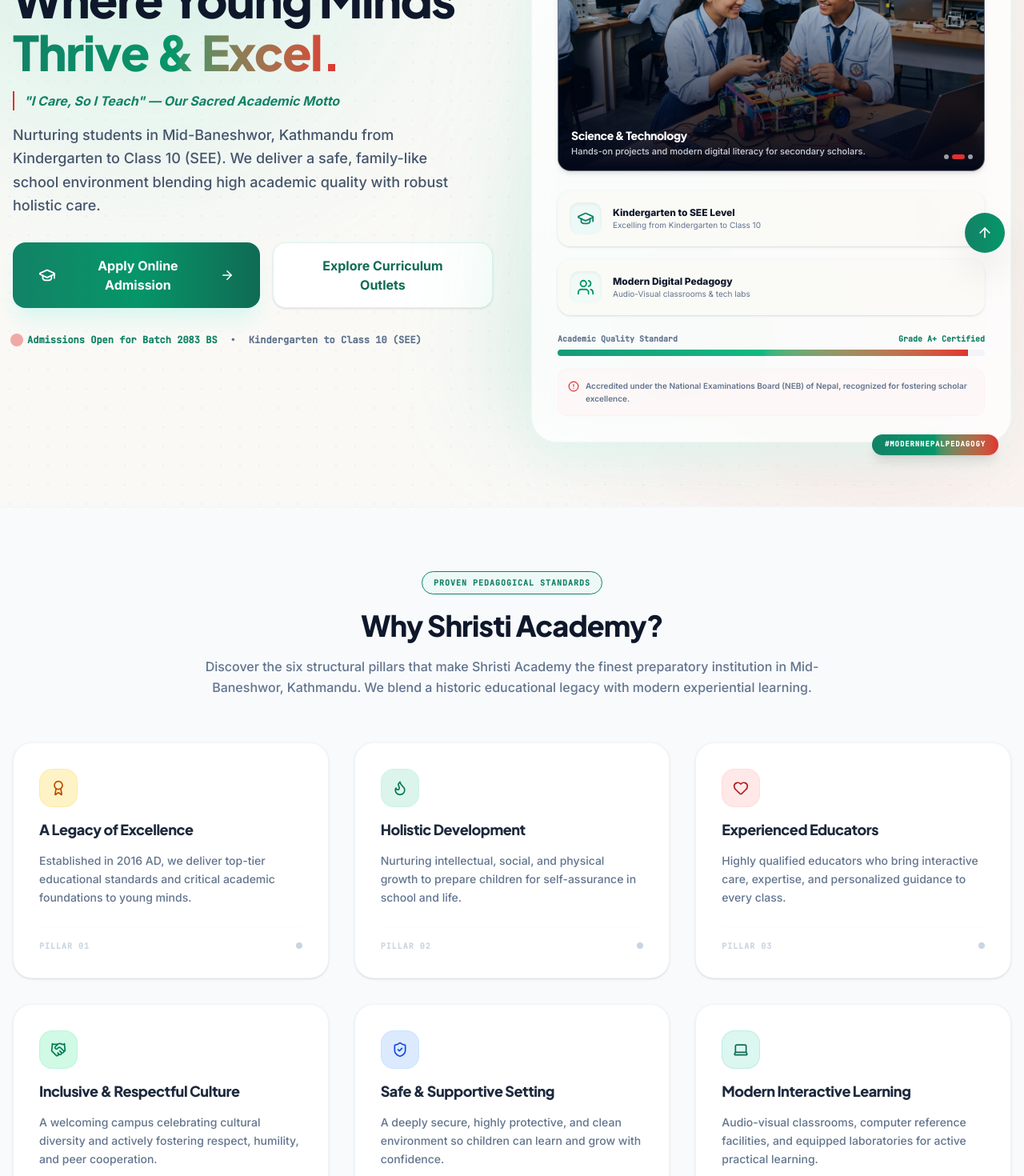
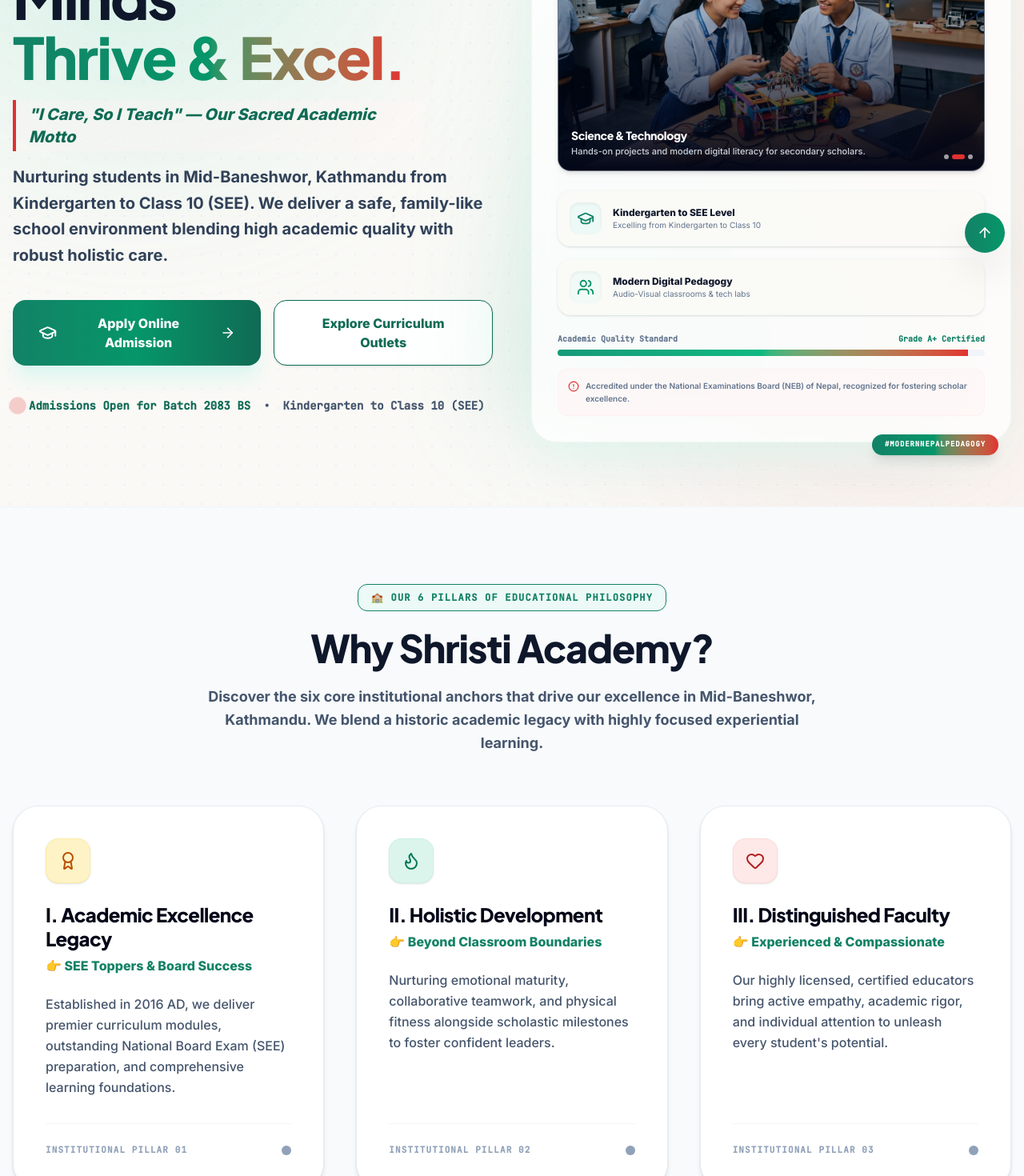
Before and after one commit to himpower2025/Shristi-School, a React (Vite) app: page / in a window 1280 px wide. Shown: the part 460-1930 px from the top of the page at 80% size. Built offline with nearby package versions, Linux system fonts and the light colour scheme.

Commit message:
style: enhance typography and content readability
Refined UI text scales, updated component layouts for better visual impact, and improved program descriptions to emphasize academic quality.

```diff
--- a/src/components/Hero.tsx
+++ b/src/components/Hero.tsx
@@ -89,47 +89,47 @@
             <span className="text-xs font-mono font-extrabold uppercase tracking-widest text-indigo-600 bg-indigo-50 px-3 py-1.5 rounded-lg inline-block border border-indigo-150">
               🏫 Shristi Academy Secondary School
             </span>
-            <h1 className="font-display font-black text-4xl sm:text-5xl md:text-6xl tracking-tight leading-[1.1] text-slate-900">
+            <h1 className="font-display font-black text-5xl sm:text-6xl md:text-7xl tracking-tight leading-[1.05] text-slate-900">
               Where Young Minds <br />
               <span className="bg-clip-text text-transparent bg-gradient-to-r from-indigo-600 via-purple-600 to-pink-500">
                 Thrive & Excel.
               </span>
             </h1>
-            <p className="text-indigo-600 text-sm sm:text-base font-bold italic border-l-2 border-pink-500 pl-3">
+            <p className="text-indigo-700 text-lg sm:text-xl font-black italic border-l-4 border-pink-500 pl-4 py-1 bg-pink-50/30 rounded-r-lg max-w-lg">
               "I Care, So I Teach" — Our Sacred Academic Motto
             </p>
-            <p className="text-slate-600 text-base md:text-lg font-medium leading-relaxed max-w-xl">
+            <p className="text-slate-700 text-lg sm:text-xl font-bold leading-relaxed max-w-2xl">
               Nurturing students in Mid-Baneshwor, Kathmandu from Kindergarten to Class 10 (SEE). We deliver a safe, family-like school environment blending high academic quality with robust holistic care.
             </p>
           </div>
 
           {/* CTA Buttons */}
-          <div className="flex flex-col sm:flex-row gap-4 pt-2">
+          <div className="flex flex-col sm:flex-row gap-4 pt-4">
             <button
               onClick={onApplyNow}
-              className="px-8 py-4 bg-gradient-to-r from-indigo-600 via-purple-600 to-indigo-700 hover:opacity-95 text-white font-bold rounded-2xl shadow-xl shadow-indigo-100 flex items-center justify-center space-x-2.5 cursor-pointer transition-all hover:translate-y-[-3px]"
+              className="px-8 py-4 bg-gradient-to-r from-indigo-600 via-purple-600 to-indigo-700 hover:opacity-95 text-white font-black rounded-2xl shadow-xl shadow-indigo-100 flex items-center justify-center space-x-2.5 cursor-pointer transition-all hover:translate-y-[-3px]"
             >
-              <GraduationCap className="w-5.5 h-5.5" />
-              <span>Apply Online Admission</span>
-              <ArrowRight className="w-4.5 h-4.5" />
+              <GraduationCap className="w-6 h-6" />
+              <span className="text-sm sm:text-base">Apply Online Admission</span>
+              <ArrowRight className="w-5 h-5" />
             </button>
 
             <button
               onClick={onExplorePrograms}
-              className="px-8 py-4 bg-white hover:bg-slate-50 text-indigo-700 font-bold rounded-2xl border border-indigo-100 flex items-center justify-center space-x-2 cursor-pointer shadow-sm transition-all hover:translate-y-[-3px]"
+              className="px-8 py-4 bg-white hover:bg-slate-50 text-indigo-700 font-black rounded-2xl border border-indigo-250 flex items-center justify-center space-x-2 cursor-pointer shadow-sm transition-all hover:translate-y-[-3px]"
             >
-              <span>Explore Curriculum Outlets</span>
+              <span className="text-sm sm:text-base">Explore Curriculum Outlets</span>
             </button>
           </div>
 
           {/* Location Badge */}
-          <div className="pt-2 flex flex-wrap gap-y-2 items-center gap-x-4 text-slate-500 text-xs font-mono font-bold">
-            <span className="flex items-center text-indigo-600">
-              <span className="w-2.5 h-2.5 rounded-full bg-pink-500 mr-2 animate-ping" />
+          <div className="pt-4 flex flex-wrap gap-y-2 items-center gap-x-4 text-slate-600 text-xs sm:text-sm font-mono font-black">
+            <span className="flex items-center text-indigo-700">
+              <span className="w-3 h-3 rounded-full bg-pink-500 mr-2 animate-ping" />
               Admissions Open for Batch 2083 BS
             </span>
             <span className="hidden sm:inline">•</span>
-            <span className="text-slate-500">Kindergarten to Class 10 (SEE)</span>
+            <span className="text-slate-600">Kindergarten to Class 10 (SEE)</span>
           </div>
 
         </div>
--- a/src/components/WhyShristi.tsx
+++ b/src/components/WhyShristi.tsx
@@ -1,77 +1,83 @@
 import { motion } from "motion/react";
-import { Award, Compass, Heart, ShieldAlert, ShieldCheck, Laptop, Flame, Handshake } from "lucide-react";
+import { Award, Heart, ShieldCheck, Laptop, Flame, Handshake } from "lucide-react";
 
 export default function WhyShristi() {
   const pillars = [
     {
       id: "why-pillar-1",
-      title: "A Legacy of Excellence",
-      description: "Established in 2016 AD, we deliver top-tier educational standards and critical academic foundations to young minds.",
+      title: "I. Academic Excellence Legacy",
+      highlight: "SEE Toppers & Board Success",
+      description: "Established in 2016 AD, we deliver premier curriculum modules, outstanding National Board Exam (SEE) preparation, and comprehensive learning foundations.",
       icon: Award,
       badgeColor: "bg-amber-100 text-amber-700 border-amber-200/50",
-      accentBg: "hover:border-amber-400 group-hover:bg-amber-50"
+      accentBg: "hover:border-amber-400 hover:bg-amber-50/10"
     },
     {
       id: "why-pillar-2",
-      title: "Holistic Development",
-      description: "Nurturing intellectual, social, and physical growth to prepare children for self-assurance in school and life.",
+      title: "II. Holistic Development",
+      highlight: "Beyond Classroom Boundaries",
+      description: "Nurturing emotional maturity, collaborative teamwork, and physical fitness alongside scholastic milestones to foster confident leaders.",
       icon: Flame,
       badgeColor: "bg-purple-100 text-purple-700 border-purple-200/50",
-      accentBg: "hover:border-purple-400 group-hover:bg-purple-50"
+      accentBg: "hover:border-purple-400 hover:bg-purple-50/10"
     },
     {
       id: "why-pillar-3",
-      title: "Experienced Educators",
-      description: "Highly qualified educators who bring interactive care, expertise, and personalized guidance to every class.",
+      title: "III. Distinguished Faculty",
+      highlight: "Experienced & Compassionate",
+      description: "Our highly licensed, certified educators bring active empathy, academic rigor, and individual attention to unleash every student's potential.",
       icon: Heart,
       badgeColor: "bg-pink-100 text-pink-700 border-pink-200/50",
-      accentBg: "hover:border-pink-400 group-hover:bg-pink-50"
+      accentBg: "hover:border-pink-400 hover:bg-pink-50/10"
     },
     {
       id: "why-pillar-4",
-      title: "Inclusive & Respectful Culture",
-      description: "A welcoming campus celebrating cultural diversity and actively fostering respect, humility, and peer cooperation.",
+      title: "IV. Cultural Harmony & Ethics",
+      highlight: "Humility, Respect & Integrity",
+      description: "Celebrating diverse background heritages in Kathmandu while anchoring students in mutual respect, ethical leadership, and high civic values.",
       icon: Handshake,
       badgeColor: "bg-emerald-100 text-emerald-700 border-emerald-200/50",
-      accentBg: "hover:border-emerald-400 group-hover:bg-emerald-50"
+      accentBg: "hover:border-emerald-400 hover:bg-emerald-50/10"
     },
     {
       id: "why-pillar-5",
-      title: "Safe & Supportive Setting",
-      description: "A deeply secure, highly protective, and clean environment so children can learn and grow with confidence.",
+      title: "V. Safe & Supportive Sanctuary",
+      highlight: "A Protective Second Home",
+      description: "A secure, modern campus equipped with round-the-clock safety, professional counseling, and healthy, nutrient-rich meal options.",
       icon: ShieldCheck,
       badgeColor: "bg-blue-100 text-blue-700 border-blue-200/50",
-      accentBg: "hover:border-blue-400 group-hover:bg-blue-50"
+      accentBg: "hover:border-blue-400 hover:bg-blue-50/10"
     },
     {
       id: "why-pillar-6",
-      title: "Modern Interactive Learning",
-      description: "Audio-visual classrooms, computer reference facilities, and equipped laboratories for active practical learning.",
+      title: "VI. Advanced Laboratories & Tech",
+      highlight: "Practical Experiential Learning",
+      description: "Equipped science labs, multi-media classrooms, and advanced computer workstations to translate textbook theory into real-world insights.",
       icon: Laptop,
       badgeColor: "bg-indigo-100 text-indigo-700 border-indigo-200/50",
-      accentBg: "hover:border-indigo-400 group-hover:bg-indigo-50"
+      accentBg: "hover:border-indigo-400 hover:bg-indigo-50/10"
     }
   ];
 
   return (
-    <section className="py-20 px-4 bg-slate-50 border-y border-slate-100/80" id="why-shristi">
-      <div className="max-w-7xl mx-auto space-y-14">
+    <section className="py-24 px-4 bg-slate-50 border-y border-slate-100/80" id="why-shristi">
+      <div className="max-w-7xl mx-auto space-y-16">
 
         {/* Section Title */}
         <div className="text-center max-w-3xl mx-auto space-y-4">
-          <span className="text-[10px] font-mono font-bold uppercase tracking-widest text-indigo-600 bg-indigo-50 border border-indigo-150 px-3.5 py-1.5 rounded-full inline-block">
-            Proven Pedagogical Standards
+          <span className="text-xs font-mono font-black uppercase tracking-widest text-indigo-600 bg-indigo-50 border border-indigo-150 px-4 py-2 rounded-xl inline-block">
+            🏫 Our 6 Pillars of Educational Philosophy
           </span>
-          <h2 id="why-shristi-title" className="font-display font-black text-3xl sm:text-4xl text-slate-900 tracking-tight leading-tight">
+          <h2 id="why-shristi-title" className="font-display font-black text-4xl sm:text-5xl text-slate-900 tracking-tight leading-tight">
             Why Shristi Academy?
           </h2>
-          <p className="text-slate-500 font-medium text-sm sm:text-base leading-relaxed">
-            Discover the six structural pillars that make Shristi Academy the finest preparatory institution in Mid-Baneshwor, Kathmandu. We blend a historic educational legacy with modern experiential learning.
+          <p className="text-slate-600 font-bold text-base sm:text-lg leading-relaxed">
+            Discover the six core institutional anchors that drive our excellence in Mid-Baneshwor, Kathmandu. We blend a historic academic legacy with highly focused experiential learning.
           </p>
         </div>
 
         {/* Pillars Responsive Grid (Cards Format - highly visible, clean offset colors) */}
-        <div className="grid grid-cols-1 md:grid-cols-2 lg:grid-cols-3 gap-6 sm:gap-8">
+        <div className="grid grid-cols-1 md:grid-cols-2 lg:grid-cols-3 gap-8 sm:gap-10">
           {pillars.map((pillar, index) => {
             const Icon = pillar.icon;
             return (
@@ -82,31 +88,38 @@
                 whileInView={{ opacity: 1, y: 0 }}
                 viewport={{ once: true, margin: "-100px" }}
                 transition={{ duration: 0.4, delay: index * 0.08 }}
-                className={`group bg-white p-6 sm:p-8 rounded-[24px] border border-slate-100/90 shadow-sm transition-all duration-300 hover:shadow-xl hover:-translate-y-1 flex flex-col justify-between ${pillar.accentBg}`}
+                className={`group bg-white p-8 sm:p-10 rounded-[32px] border border-slate-200/85 shadow-md hover:shadow-2xl hover:-translate-y-2 flex flex-col justify-between transition-all duration-300 ${pillar.accentBg}`}
               >
-                <div className="space-y-4">
+                <div className="space-y-6">
                   {/* Icon Bag */}
-                  <div className={`w-12 h-12 rounded-2xl flex items-center justify-center border ${pillar.badgeColor} transition-transform duration-300 group-hover:scale-110`}>
-                    <Icon className="w-5 h-5 shrink-0" />
+                  <div className={`w-14 h-14 rounded-2xl flex items-center justify-center border ${pillar.badgeColor} transition-transform duration-300 group-hover:scale-110 shadow-sm`}>
+                    <Icon className="w-6 h-6 shrink-0" />
                   </div>
 
-                  {/* Title */}
-                  <h3 className="font-display font-extrabold text-lg text-slate-800 tracking-tight leading-snug group-hover:text-indigo-900 transition-colors">
-                    {pillar.title}
-                  </h3>
+                  <div className="space-y-2">
+                    {/* Main Title - MUCH LARGER & BOLDER AS REQUESTED */}
+                    <h3 className="font-display font-black text-xl sm:text-2xl text-slate-950 tracking-tight leading-tight group-hover:text-indigo-600 transition-colors">
+                      {pillar.title}
+                    </h3>
 
-                  {/* Description */}
-                  <p className="text-slate-500 text-[13px] sm:text-sm leading-relaxed font-medium">
+                    {/* Highlighted core concept - bold & larger */}
+                    <p className="text-indigo-600 font-extrabold text-sm sm:text-base leading-snug">
+                      👉 {pillar.highlight}
+                    </p>
+                  </div>
+
+                  {/* Description - highly professional copy, legible */}
+                  <p className="text-slate-600 text-sm sm:text-base leading-relaxed font-medium">
                     {pillar.description}
                   </p>
                 </div>
 
                 {/* Micro ornament indicator */}
-                <div className="mt-6 pt-4 border-t border-slate-50 flex items-center justify-between text-slate-300 group-hover:text-indigo-500 transition-colors">
-                  <span className="text-[10px] font-mono font-bold tracking-widest uppercase">
-                    Pillar {(index + 1).toString().padStart(2, "0")}
+                <div className="mt-8 pt-6 border-t border-slate-100 flex items-center justify-between text-slate-400 group-hover:text-indigo-600 transition-colors">
+                  <span className="text-[11px] font-mono font-extrabold tracking-widest uppercase">
+                    Institutional Pillar {(index + 1).toString().padStart(2, "0")}
                   </span>
-                  <div className="w-2 h-2 rounded-full bg-current" />
+                  <div className="w-3 h-3 rounded-full bg-current" />
                 </div>
               </motion.div>
             );
```
Also changed, not shown: src/components/AboutUs.tsx (+78 -72 lines), src/components/Academics.tsx (+51 -39 lines).
